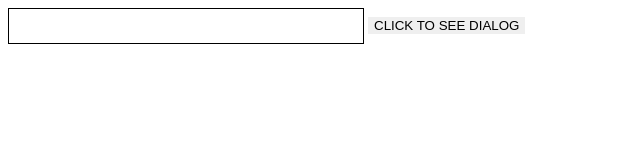
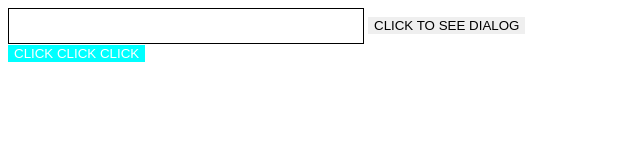
Before and after one commit to Dyan-p0l/git-prac, a plain HTML site: page index.html in a window 1280 px wide. Shown: the whole page, without its empty margins (0-640 px from the left). Drawn offline with Linux system fonts and the light colour scheme.

Commit message:
added button click click

```diff
--- a/index.html
+++ b/index.html
@@ -24,7 +24,9 @@
     <button onclick="showDialog()">CLICK TO SEE DIALOG</button>
 
     <div class="spacer">
-
+        <button class="btn-click">
+            CLICK CLICK CLICK
+        </button>
     </div>
 
     <script src="script.js">
--- a/style.css
+++ b/style.css
@@ -22,3 +22,8 @@ option{
     height: 300px;
     box-shadow: rgba(100, 100, 111, 0.2) 0px 7px 29px 0px;
 }
+
+.btn-click{
+    background-color: aqua;
+    color: #ffffff;
+}
```
